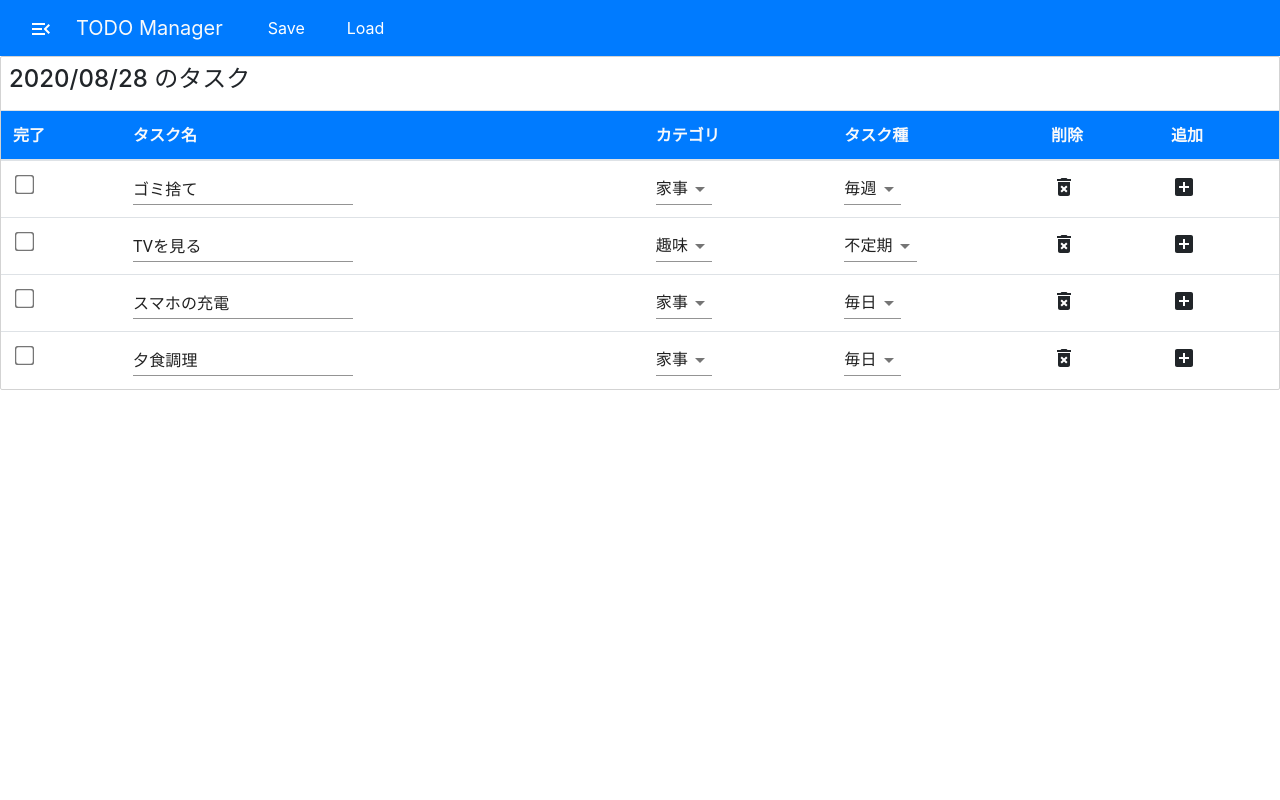
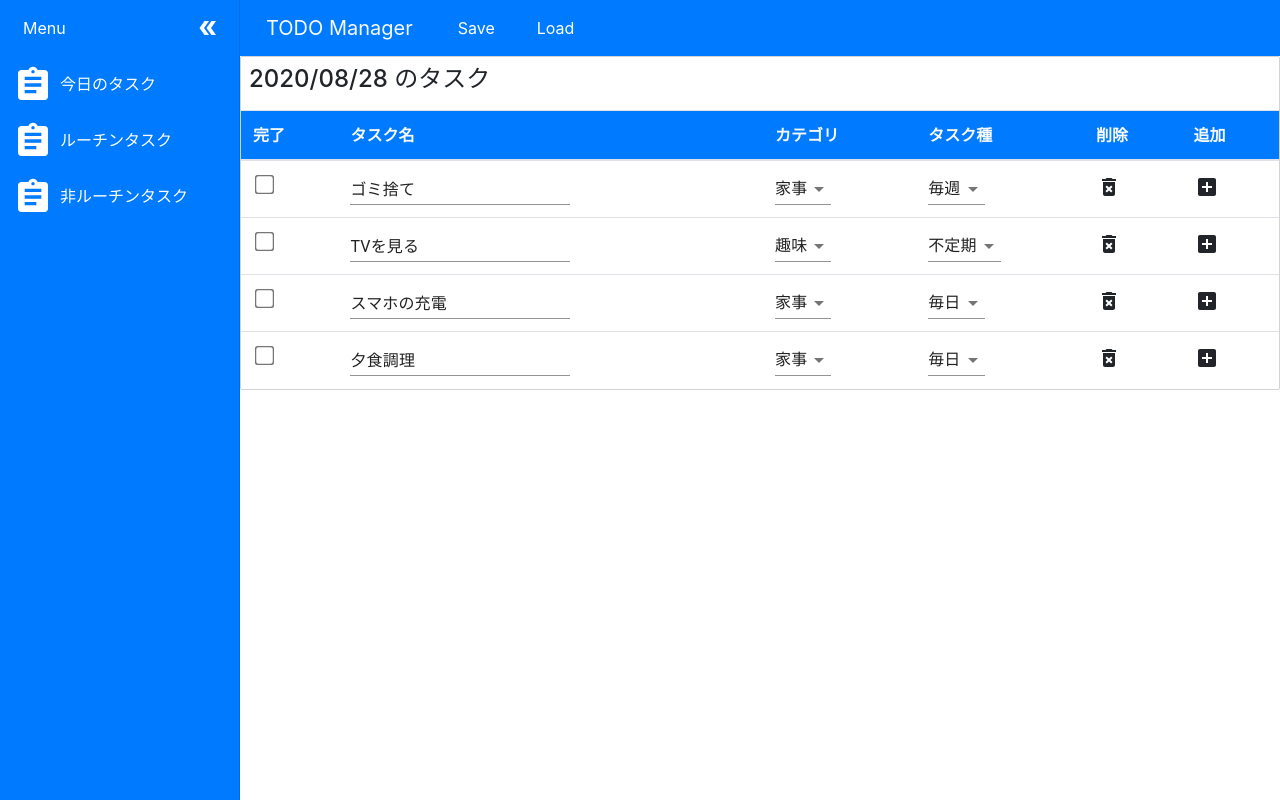
Before and after one commit to ritafuni/todo-manager, a React (Create React App) app: page / in a window 1280 px wide. Built offline with nearby package versions, Linux system fonts and the light colour scheme.

Commit message:
styled sidebar, added sidebar buttons

```diff
--- a/src/App.jsx
+++ b/src/App.jsx
@@ -10,7 +10,7 @@ function App(){
   //state: TODO data
   const [state, changeState] = React.useState(initialData);
   //drawer open
-  const [drawerOpen, changeDrawerState] = React.useState(false);
+  const [drawerOpen, changeDrawerState] = React.useState(true);
   const LOCALSTORAGE_KEY = 'TODO-Manager';
 
   function SaveJSON(){
--- a/src/Components/Sidebar.jsx
+++ b/src/Components/Sidebar.jsx
@@ -1,19 +1,42 @@
 import React from 'react';
 import styled from 'styled-components';
 import Drawer from '@material-ui/core/Drawer';
-import CloseIcon from '@material-ui/icons/Close';
+import DoubleArrowIcon from '@material-ui/icons/DoubleArrow';
+import AssignmentIcon from '@material-ui/icons/Assignment';
 
 export const drawerWidth = 240;
 
 const CloseButton = styled.button`
-
+  height: 56px;
+  display: flex;
+  padding-top: 15px;
+  > div {
+    margin-left: 10px;
+  }
+  /*style of icon*/
+  > svg {
+    margin-left: 130px;
+    transform: rotate(180deg);
+  }
 `;
 //this is how you use styled-components with material-ui
 const CustomDrawer = styled(Drawer)`
   /* the content of the drawer is inside another div */
   > div {
-    background-color: skyblue;
+    background-color: #007bff;
     width: ${drawerWidth}px;
+  }
+`;
+
+const MenuButton = styled.button`
+  display: flex;
+  padding-top: 8px;
+  > svg {
+    font-size: 40px;
+  }
+  > div {
+    margin-top: 7px;
+    margin-left: 7px;
   }
 `;
 
@@ -24,10 +47,18 @@ function Sidebar(props){
       anchor="left"
       open={props.drawerOpen}
     >
-      Sidebar
-      <CloseButton onClick={props.toggleDrawer}>
-        <CloseIcon />
+      <CloseButton className='btn btn-primary' onClick={props.toggleDrawer}>
+        <div>Menu</div><DoubleArrowIcon />
       </CloseButton>
+      <MenuButton className='btn btn-primary'>
+        <AssignmentIcon /><div>今日のタスク</div>
+      </MenuButton>
+      <MenuButton className='btn btn-primary'>
+        <AssignmentIcon /><div>ルーチンタスク</div>
+      </MenuButton>
+      <MenuButton className='btn btn-primary'>
+        <AssignmentIcon /><div>非ルーチンタスク</div>
+      </MenuButton>
     </CustomDrawer>
   );
 }
```
